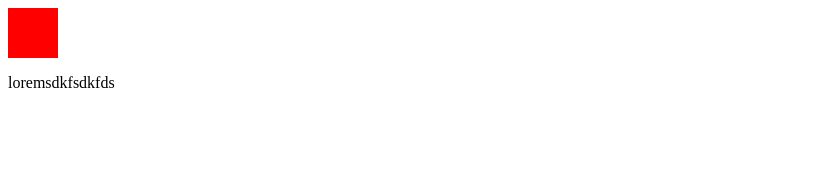
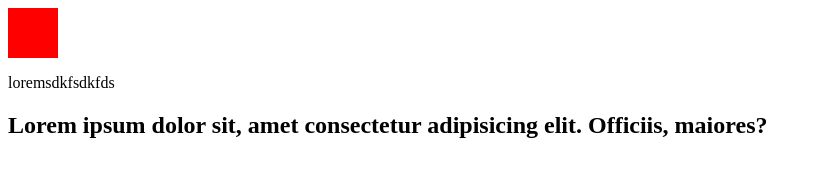
Before and after one commit to gulhayoarabova/github_dars1, a plain HTML site: page index.html in a window 1280 px wide. Shown: the whole page, without its empty margins (0-821 px from the left). Drawn offline with Linux system fonts and the light colour scheme.

Commit message:
h2 qoshildi

```diff
--- a/index.html
+++ b/index.html
@@ -12,7 +12,7 @@
 <body>
   <div class="box"></div>
  <p>loremsdkfsdkfds</p>
-
+<h2>Lorem ipsum dolor sit, amet consectetur adipisicing elit. Officiis, maiores?</h2>
 </body>
 
 </html>
```
